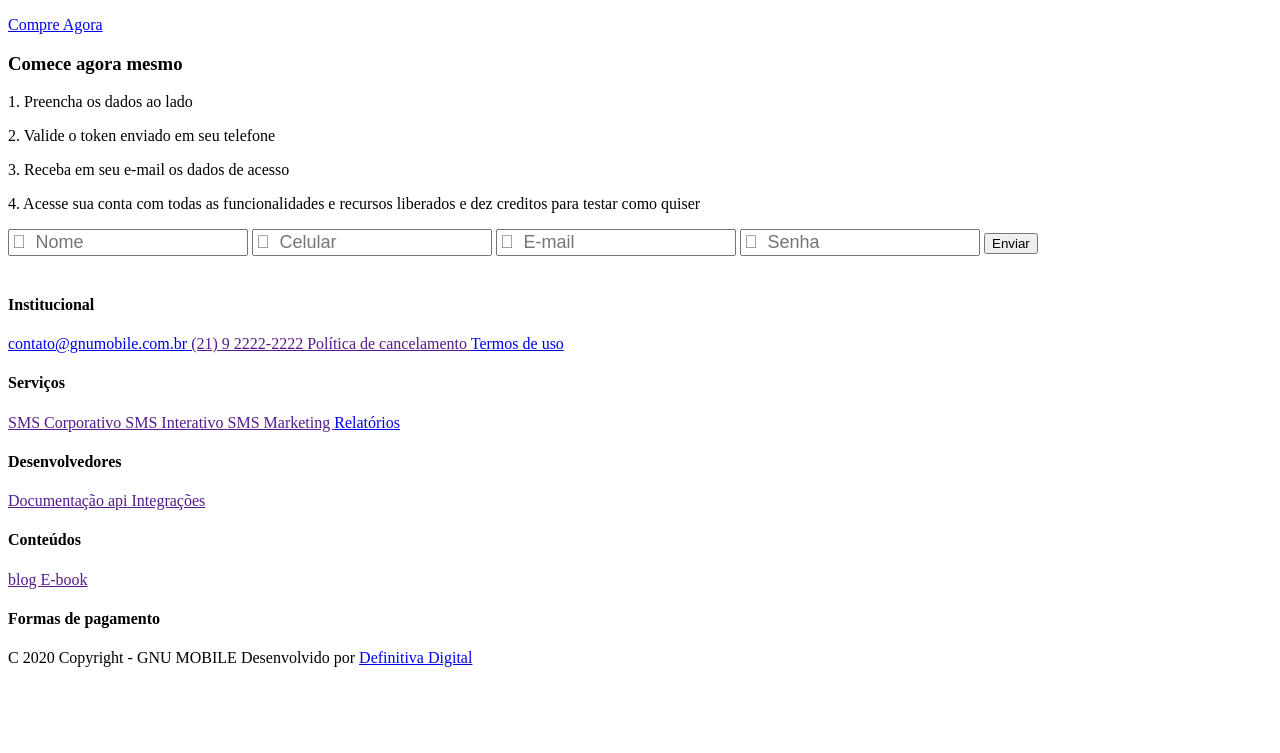
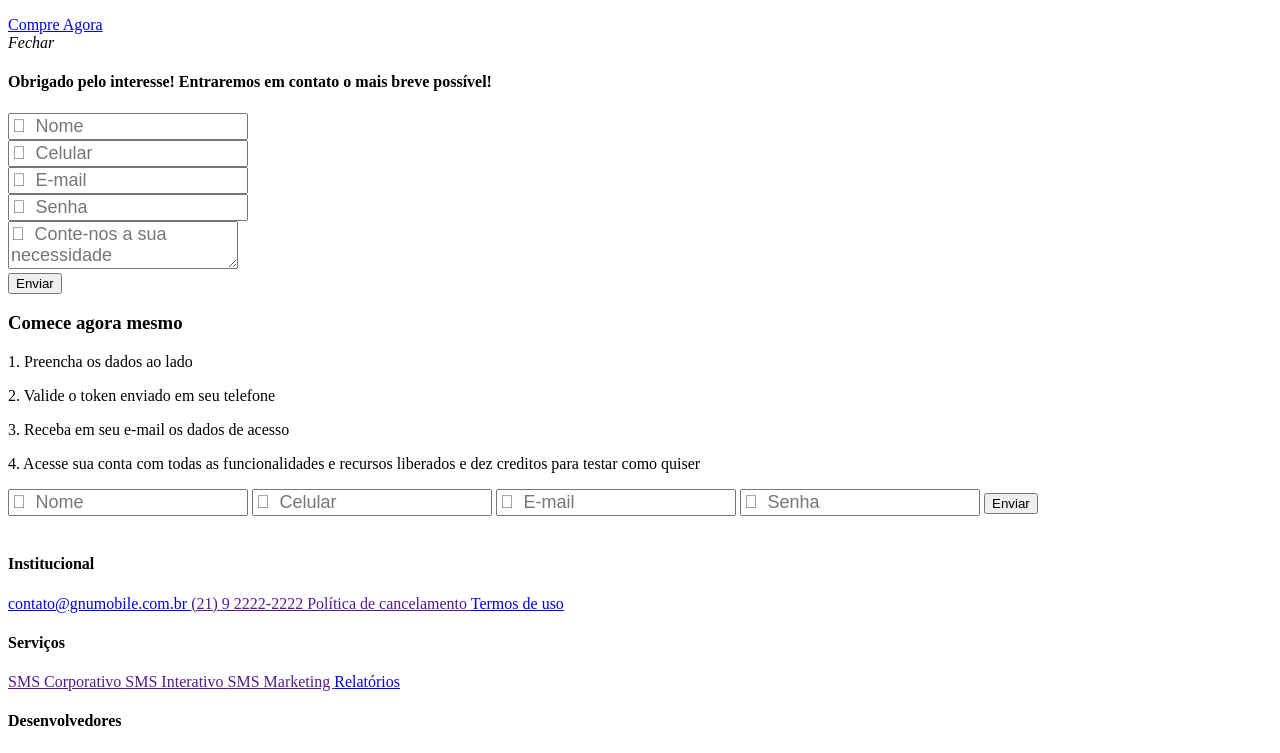
Before and after one commit to definitiva-digital/gnu-mobile-website, a PHP site: template public_html/views/theme/footer.php in a window 1280 px wide. Shown: the part 256-1009 px from the top of the page. Before the commit the page ends 923 px from the top, so only its background shows below. Run offline with PHP 8.4, Linux system fonts and the light colour scheme; the template is opened without the code that fills it, so the values that code supplies are empty.

Commit message:
added contact form

```diff
--- a/public_html/views/theme/footer.php
+++ b/public_html/views/theme/footer.php
@@ -96,3 +96,4 @@
 <script src="<?= asset('js/mobile-menu.js') ?>"></script>
 <script src="<?= asset('js/sticky-header.js') ?>" ></script>
 <script src="<?= asset('js/softAnchor.js') ?>" ></script>
+<script src="<?= asset('js/scripts.js') ?>" ></script>
--- a/public_html/views/theme/header.php
+++ b/public_html/views/theme/header.php
@@ -30,7 +30,7 @@
                     <li><a href="<?= $router->route('web.services') ?>">Soluções</a></li>
                     <li><a href="<?= "#gnu-benefits" ?>" class="soft-achor">Vantagens</a></li>
                     <li><a href="<?= "#testimonial-section"  ?>" class="soft-achor">Depoimentos</a></li>
-                    <li><a href="<?= "#" ?>">Contato</a></li>
+                    <li><a class="contact-link" href="<?= "#" ?>">Contato</a></li>
                     <li><a href="<?= $router->route('web.blog') ?>">Blog</a></li>
                 </ul>
             </nav>
@@ -40,7 +40,7 @@
                     <li><a href="<?= $router->route('web.services') ?>">Soluções</a></li>
                     <li><a href="<?= $router->route('web.home') . "/#gnu-benefits" ?>" class="soft-achor">Vantagens</a></li>
                     <li><a href="<?= $router->route('web.home') . "/#testimonial-section"  ?>" class="soft-achor">Depoimentos</a></li>
-                    <li><a href="<?= "#" ?>">Contato</a></li>
+                    <li><a class="contact-link" href="<?= "#" ?>">Contato</a></li>
                     <li><a href="<?= $router->route('web.blog') ?>">Blog</a></li>
                 </ul>
             </nav>
@@ -50,3 +50,30 @@
         </section>
     </article>
 </section>
+<section id="contact-form-area">
+
+    <div class="form">
+        <span id="contact-close"><i class="fa fa-times"style="font-family: FontAwesome, Poppins"> Fechar</i></span>
+        <h4 class="size18 margin-bottom">Obrigado pelo interesse! Entraremos em contato o mais breve possível!</h4>
+        <form method="post" id="contact-form">
+            <div class="form-input-group">
+                <input type="text" placeholder="&#xf2bd;  Nome" name="name" style="font-family: Arial, FontAwesome;font-size: 18px">
+            </div>
+            <div class="form-input-group">
+                <input type="text" placeholder="&#xf10b;  Celular" style="font-family: Arial, FontAwesome;font-size: 18px">
+            </div>
+            <div class="form-input-group">
+                <input type="text" placeholder="&#xf0e0;  E-mail" style="font-family: Arial, FontAwesome;font-size: 18px">
+            </div>
+            <div class="form-input-group">
+                <input type="text" placeholder="&#xf21b;  Senha" style="font-family: Arial, FontAwesome;font-size: 18px">
+            </div>
+            <div class="form-input-group">
+                <textarea placeholder="&#xf086;  Conte-nos a sua necessidade" style="font-family: Arial, FontAwesome;font-size: 18px"></textarea>
+            </div>
+            <button class="btn bg-secundary large margin-ver-5 size18">Enviar</button>
+        </form>
+    </div>
+
+
+</section>
```
Also changed, not shown: public_html/views/assets/css/form.css (+55 -12 lines), public_html/views/assets/js/scripts.js (+10 -0 lines).
